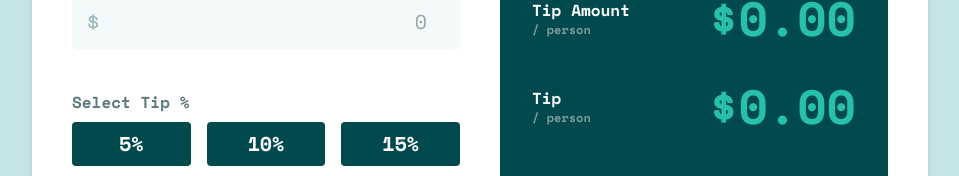
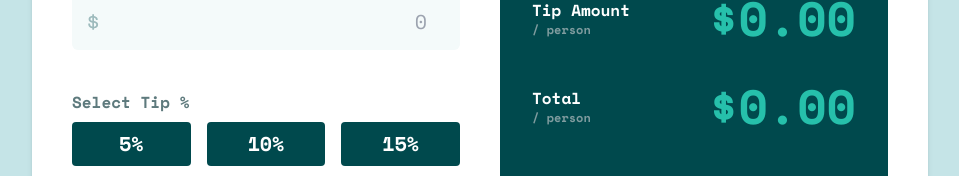
Before and after one commit to hallefsantos/tip-calculator-app, a React (Create React App) app: page / in a window 1280 px wide. Shown: the part 309-485 px from the top of the page, without its empty margins (160-1119 px from the left). Built offline with nearby package versions, Linux system fonts and the light colour scheme.

Commit message:
Fix Total label

```diff
--- a/src/App.jsx
+++ b/src/App.jsx
@@ -110,7 +110,7 @@ function App() {
 
                 <div className="flex justify-between items-center mt-10">
                   <div className="flex flex-col font-bold">
-                    <span className="text-base">Tip</span>
+                    <span className="text-base">Total</span>
                     <span className="text-xs font-bold text-neutral-dark-02">/ person</span>
                   </div>
                   <NumberFormat
```
